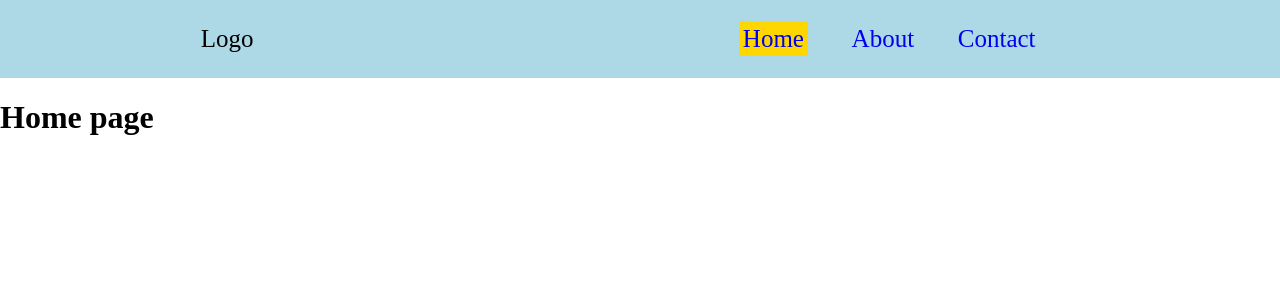
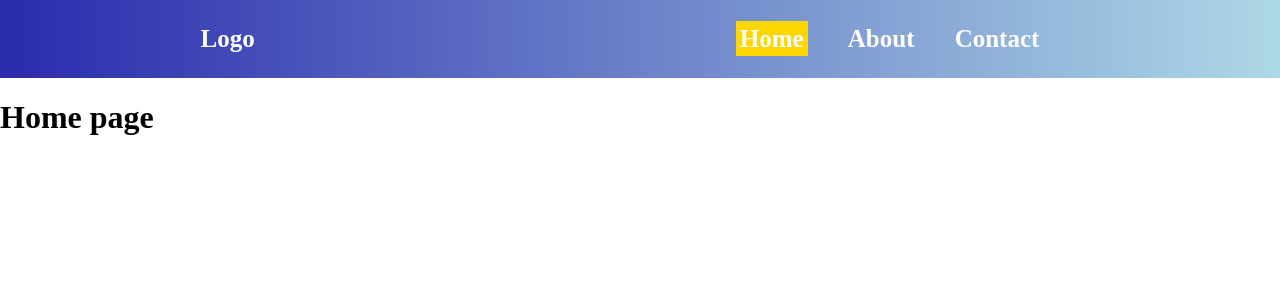
Before and after one commit to fady023/css-practise, a React (Create React App) app in the folder react-one/: page / in a window 1280 px wide. Shown: the top 300 px of the page. Built offline with nearby package versions, Linux system fonts and the light colour scheme.

Commit message:
page_not_found

```diff
--- a/react-one/src/App.css
+++ b/react-one/src/App.css
@@ -1,15 +1,17 @@
-.fed{
+.fed {
     display: flex;
     justify-content: space-between;
 
 }
-.fed div{
-     border: 1px solid red;
+
+.fed div {
+    border: 1px solid red;
     background-color: aliceblue;
     border-radius: 50%;
     padding: 7%;
 }
-.fed img{
+
+.fed img {
     width: 200px;
     height: 200px;
 }
@@ -17,26 +19,34 @@
 /* .title{
     color: lightcoral;background-color: lightblue;
 } */
-body{margin: 0;}
-nav{
-    background-color: lightblue;
+body {
+    margin: 0;
+}
+
+nav {
+    background: linear-gradient(to right, rgb(42, 42, 173), lightblue);
     display: flex;
     align-items: center;
     justify-content: space-around;
     font-size: 25px;
-    padding: 0;margin: 0;
+    padding: 0;
+    margin: 0;
+    font-weight: bold;color: white;
 
 }
-nav ul{
+
+nav ul {
     display: flex;
     justify-content: space-evenly;
     list-style-type: none;
-  width: 30%;
+    width: 30%;
 }
-nav a{
-    text-decoration: none;
+
+nav a {
+    text-decoration: none;color: white;
 }
-.active{
+
+.active {
     background-color: gold;
     padding: 4px;
     /* display: inline-block; */
--- a/react-one/src/App.js
+++ b/react-one/src/App.js
@@ -11,6 +11,7 @@ import { Route, Routes } from 'react-router-dom';
 import Home from './Components/Home';
 import About from './Components/About';
 import Contact from "./Components/Contact"
+import Pagenotfound from './Components/Pagenotfound';
 
 /* import img1 from "./imgs/cat1.jpg"
 import img2 from "./imgs/cat2.webp"
@@ -25,6 +26,7 @@ function App() {
          <Route   path='/'         element ={<Home />}      />
          <Route   path='/about'    element={<About/>}    />
          <Route   path='/contact'  element={<Contact />} />
+         <Route   path='*'         element={<Pagenotfound />} />
       </Routes>
 
     {/*   <UserProvider value="fedo" >
--- /dev/null
+++ b/react-one/src/Components/Pagenotfound.js
@@ -0,0 +1,11 @@
+import React from 'react'
+
+const Pagenotfound = () => {
+  return (
+    <div>
+      <h1> Page not found </h1>
+    </div>
+  )
+}
+
+export default Pagenotfound
```
